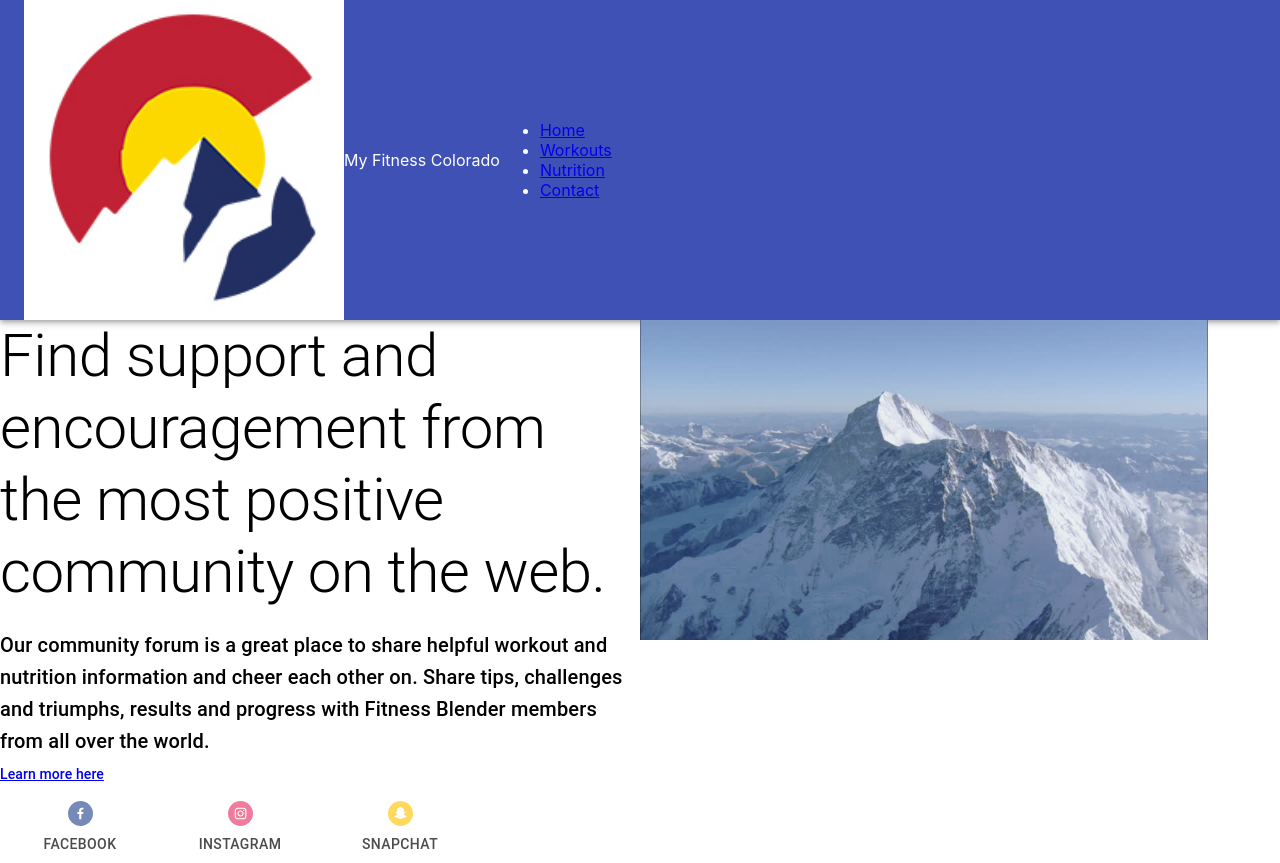
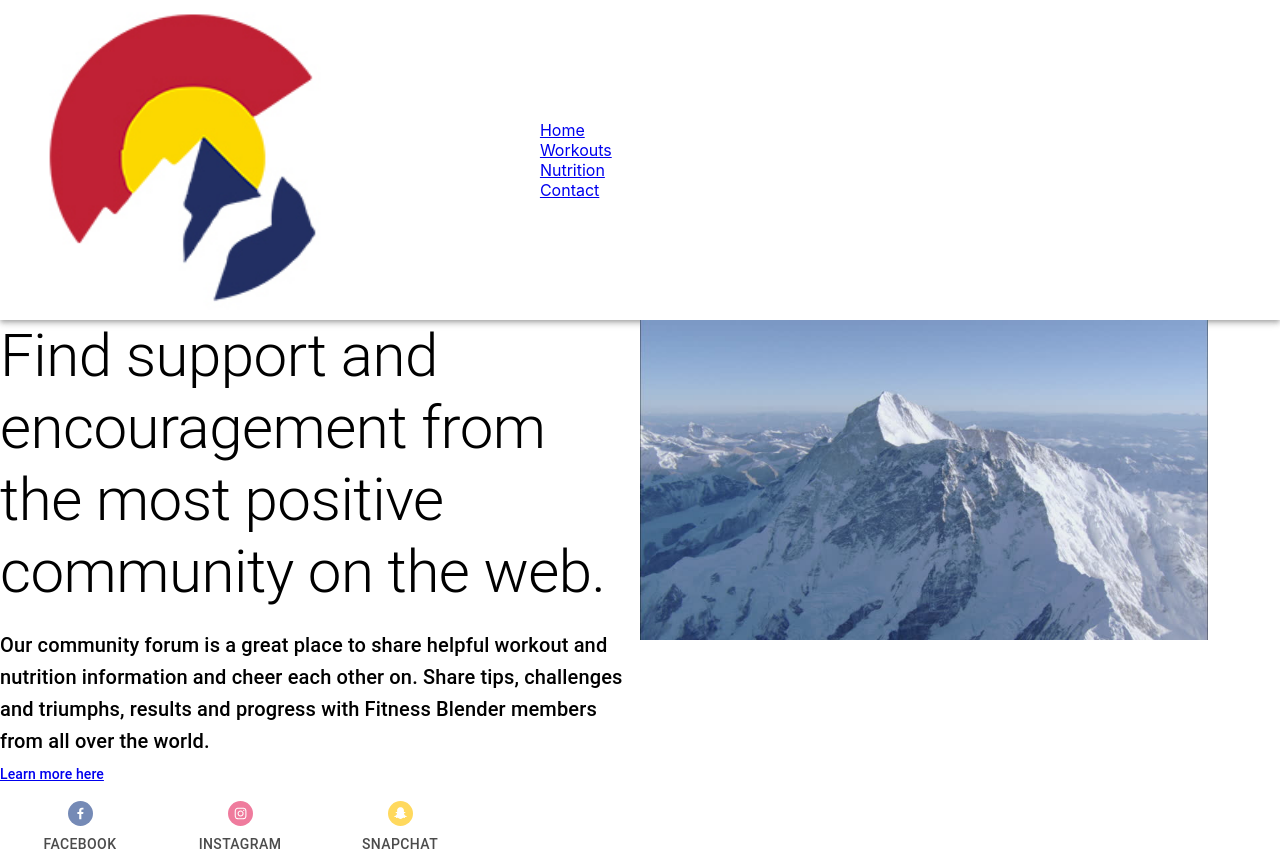
Before and after one commit to martinezfran63/my_fitness_colorado, a React (Create React App) app: page / in a window 1280 px wide. Built offline with nearby package versions, Linux system fonts and the light colour scheme.

Commit message:
change appbar color to white

```diff
--- a/src/components/HeaderComponent.js
+++ b/src/components/HeaderComponent.js
@@ -7,7 +7,7 @@ import logo from "../images/MyFitnessColorado_AppBar.jpg";
 function HeaderComponent() {
   return (
     <Fragment>
-      <AppBar position="static">
+      <AppBar position="static" style={{ background: '#ffffff' }}>
         <Toolbar>
 		  <img src={logo} className="App-logo" alt="logo" />
           <Typography variant="headline" color="inherit">
```
